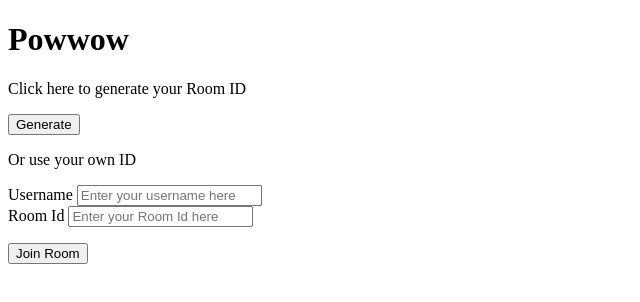
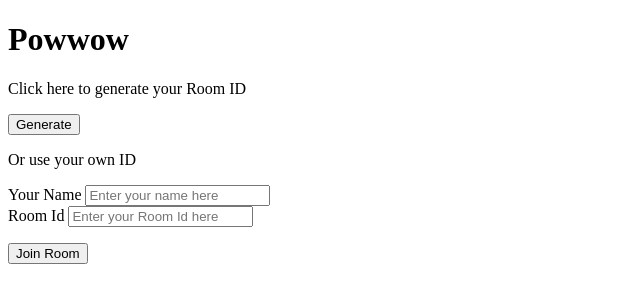
Before and after one commit to varungupta12/Powoww, a website: page public/index.html in a window 1280 px wide. Shown: the full height of the page, 0-640 px from the left. Drawn offline with Linux system fonts and the light colour scheme.

Commit message:
rectified an error

```diff
--- a/public/index.html
+++ b/public/index.html
@@ -21,12 +21,12 @@
 			<main class="join-main">
 				<form action="chat.html">
 					<div class="form-control">
-						<label for="username">Username</label>
+						<label for="username">Your Name</label>
 						<input
 							type="text"
 							name="username"
 							id="username"
-							placeholder="Enter your username here"
+							placeholder="Enter your name here"
 							required
 						/>
 					</div>
```
